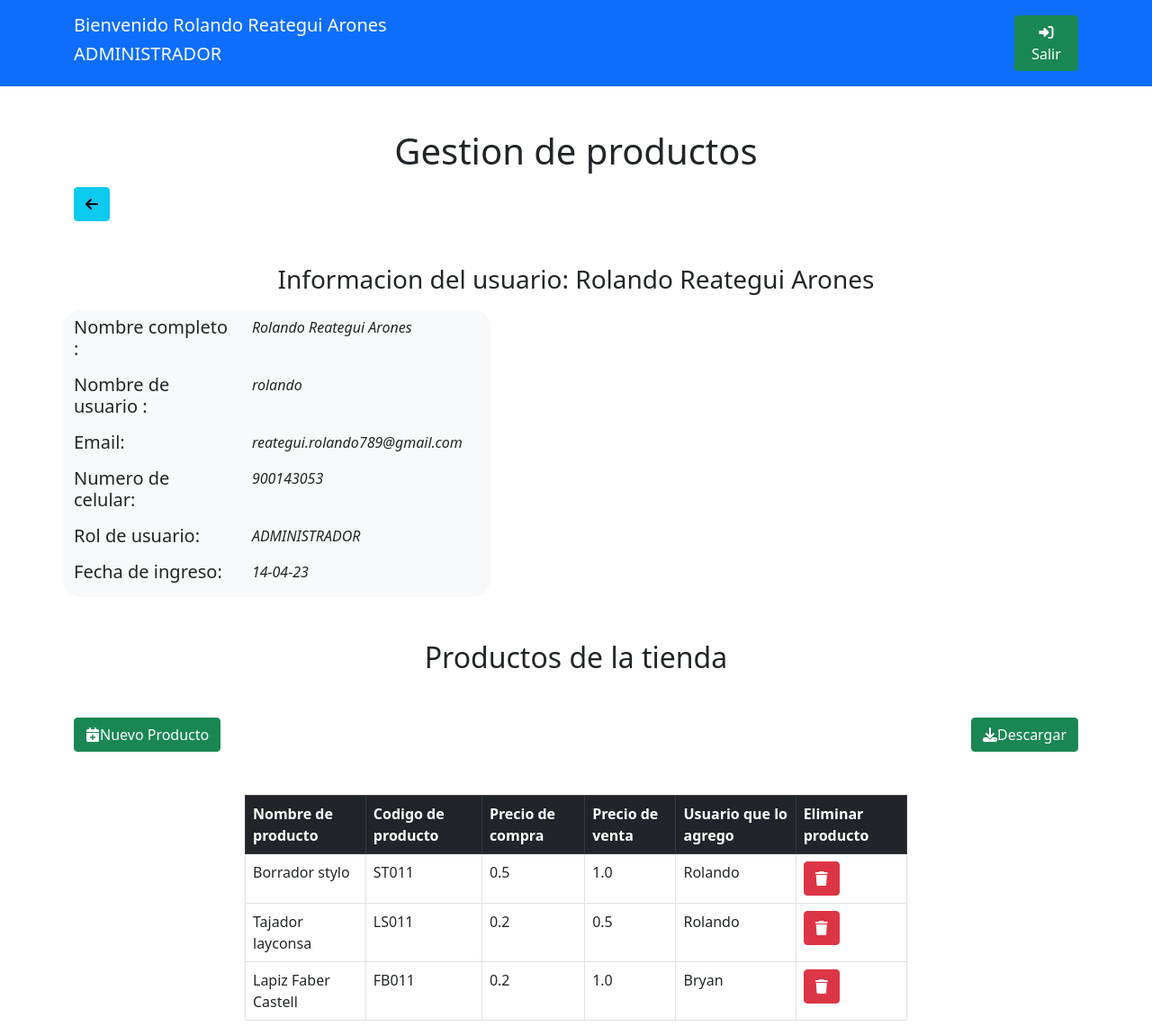
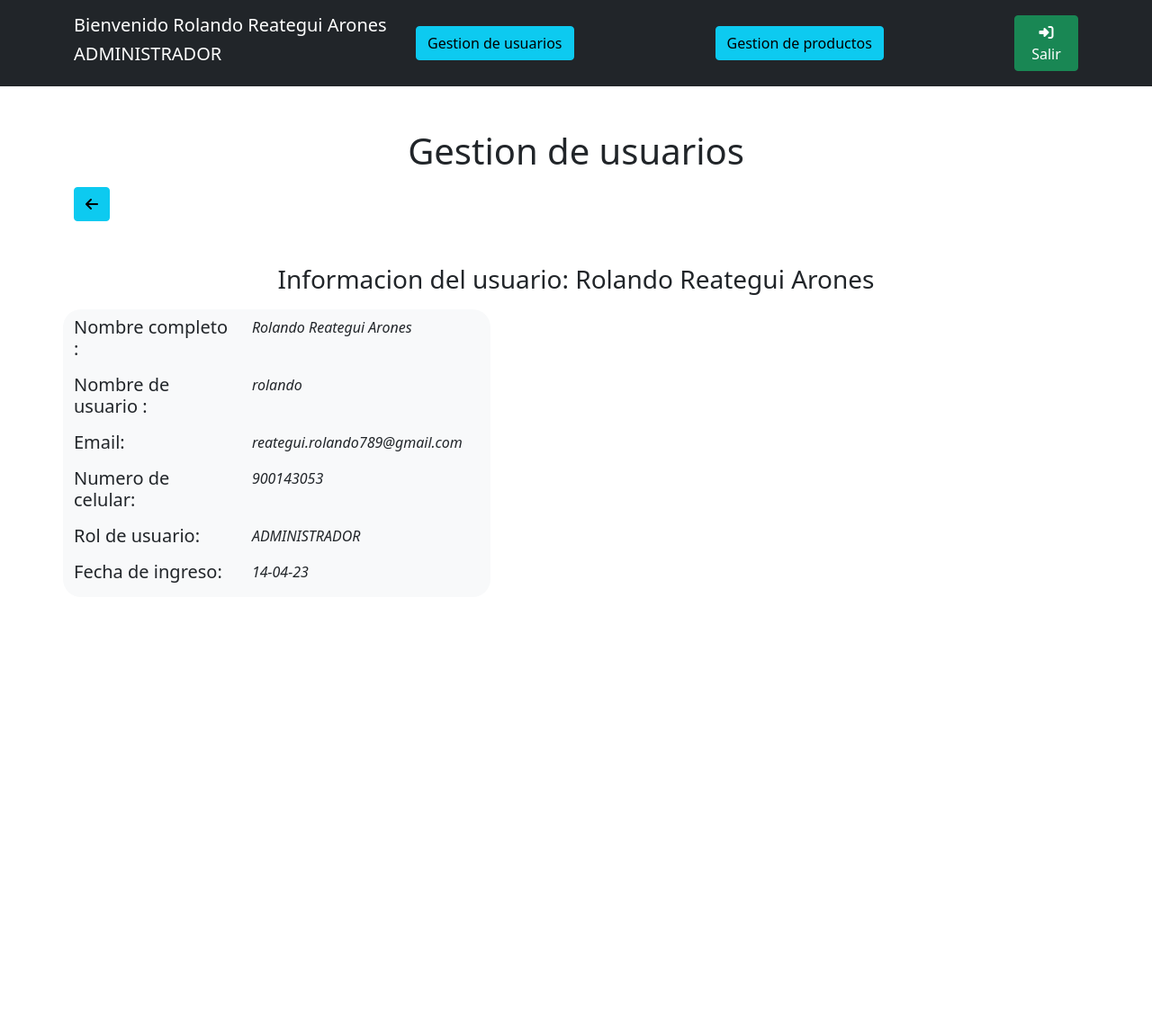
Before and after one commit to rreateguia/examen-Parcial, a Django app: page /verUsuario/1 in a window 1280 px wide. Shown: the whole page at 90% size. After the commit the page ends 648 px from the top, so only its background shows below. Run offline with Django 4.2, Linux system fonts and the light colour scheme; a user stored in the database is signed in; data comes from the database, SQL or seed files in the repository; both versions use the stored data as it was after the commit.

Commit message:
[ADD] cuarta version ya acabada

```diff
--- a/examen_parcial/gestion_tienda/templates/informacionUsuario.html
+++ b/examen_parcial/gestion_tienda/templates/informacionUsuario.html
@@ -7,10 +7,10 @@
     <script src="https://cdn.jsdelivr.net/npm/bootstrap@5.0.2/dist/js/bootstrap.bundle.min.js" integrity="sha384-MrcW6ZMFYlzcLA8Nl+NtUVF0sA7MsXsP1UyJoMp4YLEuNSfAP+JcXn/tWtIaxVXM" crossorigin="anonymous"></script>
     <link rel="stylesheet" href="https://cdnjs.cloudflare.com/ajax/libs/font-awesome/6.4.0/css/all.min.css" integrity="sha512-iecdLmaskl7CVkqkXNQ/ZH/XLlvWZOJyj7Yy7tcenmpD1ypASozpmT/E0iPtmFIB46ZmdtAc9eNBvH0H/ZpiBw==" crossorigin="anonymous" referrerpolicy="no-referrer" />
     <link href="https://cdn.jsdelivr.net/npm/bootstrap@5.0.2/dist/css/bootstrap.min.css" rel="stylesheet" integrity="sha384-EVSTQN3/azprG1Anm3QDgpJLIm9Nao0Yz1ztcQTwFspd3yD65VohhpuuCOmLASjC" crossorigin="anonymous">
-    <title>Gestion de productos</title>
+    <title>Gestion de usuarios</title>
 </head>
 <body>
-    <div class="bg-primary">
+    <div class="bg-dark">
         <div class="container">
             <div class="row justify-content-between align-items-center">
                 <div class="col-4 mt-3 mb-3 text-white">
@@ -21,6 +21,14 @@
                         <h5>{{ user.datosusuario.RolUsuario}}</h5>
                     </div>
                 </div>
+                {% if user.datosusuario.RolUsuario == 'ADMINISTRADOR' %}
+                <div class="col">
+                    <a class="btn btn-info" href="{% url 'gestion_tienda:gestionUsuarios' %}">Gestion de usuarios</a>
+                </div>
+                {% endif %}
+                <div class="col">
+                    <a class="btn btn-info" href="{% url 'gestion_tienda:gestionProductos' %}">Gestion de productos</a>
+                </div>
                 <div class="col-1">
                     <a class="btn btn-success" href="{% url 'gestion_tienda:cerrarSesion' %}">
                        <i class="fa-solid fa-right-to-bracket"></i>Salir
@@ -30,7 +38,7 @@
         </div>
     </div>
     <div class="mt-5 text-center">
-        <h1>Gestion de productos</h1>
+        <h1>Gestion de usuarios</h1>
     </div>
     {% if user.datosusuario.RolUsuario == 'ADMINISTRADOR' %}
     <div class="container mt-3 mb-3">
@@ -97,97 +105,3 @@
             </div>
         </div>
     </div>
-    <div class="mt-5 text-center mb-3">
-        <h2>Productos de la tienda</h2>
-    </div>
-    <div class="container mt-5">
-        <div class="row justify-content-between">
-            <div class="col-2 text-start">
-                <button class="btn btn-success" data-bs-toggle="modal" data-bs-target="#nuevoProducto"><i class="fa-solid fa-calendar-plus"></i>Nuevo Producto</button>
-            </div>
-            <div class="col-2 text-end">
-                <a class="btn btn-success" href="#"><i class="fa-solid fa-download"></i>Descargar</a>
-            </div>
-        </div>
-    </div>
-    <div class="mt-5 container">
-        <div class="row justify-content-center">
-            <div class="col-8">
-                <table class="table table-bordered">
-                    <thead class="table-dark">
-                        <th>Nombre de producto</th>
-                        <th>Codigo de producto</th>
-                        <th>Precio de compra</th>
-                        <th>Precio de venta</th>
-                        <th>Usuario que lo agrego</th>
-                        {% if user.datosusuario.RolUsuario == 'ADMINISTRADOR' %}
-                        <th>Eliminar producto</th>
-                        {% endif %}
-                    </thead>
-                    <tbody>
-                        {% for producto in productosUsuario %}
-                        <tr>
-                            <td>{{ producto.NombreProducto }}</td>
-                            <td>{{ producto.Codigo }}</td>
-                            <td>{{ producto.PrecioCompra}}</td>
-                            <td>{{ producto.PrecioVenta}}</td>
-                            <td>{{ producto.Usuario.datosusuario.Nombre}}</td>
-                            {% if user.datosusuario.RolUsuario == 'ADMINISTRADOR' %}
-                            <td><a href="{% url 'gestion_tienda:eliminarProducto' producto.id%}" class="btn btn-danger">
-                                <i class="fa-solid fa-trash"></i>
-                            </a></td>
-                            {% endif %}
-                        </tr>
-                        {% endfor %}
-                    </tbody>
-                </table>
-            </div>
-        </div>
-    </div>
-</body>
-</html>
-<!--Nuevo producto-->
-<!--Ventana modal-->
-<div class="modal fade" id="nuevoProducto" data-bs-backdrop="static" data-bs-keyboard="false" >
-    <div class="modal-dialog modal-dialog-centered">
-        <div class="modal-content">
-            <form method="post" action="{% url 'gestion_tienda:nuevoProducto' usuarioInfo.id %}">
-            {% csrf_token %}
-                <div class="modal-header">
-                    <h5 class="modal-title">Crear nuevo producto</h5>
-                    <button type="button" class="btn-close" data-bs-dismiss="modal" aria-label="Close"></button>
-                </div>
-                <div class="modal-body">
-                    <div class="row form-group justify-content-around mb-3">
-                        <div class="col-5">
-                            <label>Nombre de producto</label>
-                            <input class="form-control" type="text" required name="NombreProducto">
-                        </div>
-                    </div>
-                    <div class="row form-group justify-content-around mb-3">
-                        <div class="col-5">
-                            <label>Codigo de producto</label>
-                            <input class="form-control" type="text" required name="Codigo">
-                        </div>
-                    </div>
-                    <div class="row form-group justify-content-around mb-3">
-                        <div class="col-5">
-                            <lable>Precio de compra</lable>
-                            <input class="form-control" type="float" required name="PrecioCompra">
-                        </div>
-                    </div>
-                    <div class="row form-group justify-content-around mb-3">
-                        <div class="col-5">
-                            <lable>Precio de venta</lable>
-                            <input class="form-control" type="float" required name="PrecioVenta">
-                        </div>
-                    </div>
-                </div>
-                <div class="modal-footer">
-                <button type="button" class="btn btn-secondary" data-bs-dismiss="modal">Close</button>
-                <button type="submit" class="btn btn-primary">Registrar</button>
-                </div>
-            </form>
-        </div>
-    </div>
-</div>
--- a/examen_parcial/gestion_tienda/urls.py
+++ b/examen_parcial/gestion_tienda/urls.py
@@ -5,9 +5,11 @@ app_name = 'gestion_tienda'
 urlpatterns = [
     path('',views.index,name='index'),
     path('gestionUsuarios',views.gestionUsuarios,name='gestionUsuarios'),
+    path('gestionProductos',views.gestionProductos,name='gestionProductos'),
     path('cerrarSesion',views.cerrarSesion,name='cerrarSesion'),
     path('eliminarUsuario/<str:ind>',views.eliminarUsuario,name='eliminarUsuario'),
     path('eliminarProducto/<str:ind>',views.eliminarProducto,name='eliminarProducto'),
     path('verUsuario/<str:ind>',views.verUsuario,name='verUsuario'),
-    path('nuevoProducto/<str:ind>',views.nuevoProducto,name='nuevoProducto')
+    path('nuevoProducto',views.nuevoProducto,name='nuevoProducto'),
+
 ]
--- a/examen_parcial/gestion_tienda/views.py
+++ b/examen_parcial/gestion_tienda/views.py
@@ -17,7 +17,7 @@ def index(request):
             if usuarioInfo.datosusuario.RolUsuario=='ADMINISTRADOR':
                 return HttpResponseRedirect(reverse('gestion_tienda:gestionUsuarios'))
             else:
-                return HttpResponseRedirect(reverse('gestion_tienda:verUsuario',kwargs={'ind':usuarioInfo.id}))
+                return HttpResponseRedirect(reverse('gestion_tienda:gestionProductos'))
         else:
             return HttpResponseRedirect(reverse('gestion_tienda:index'))
     return render(request,'ingresoUsuario.html')
@@ -61,7 +61,13 @@ def gestionUsuarios(request):
         'usuariosTotales':User.objects.all().order_by('id')
         })
     else:
-        return HttpResponseRedirect(reverse('gestion_tienda:verUsuario',kwargs={'ind':request.user.id}))
+        return HttpResponseRedirect(reverse('gestion_tienda:gestionProductos'))
+def gestionProductos(request):
+    #usuarioInfo=request.user
+    productosUsuario=Producto.objects.all()
+    return render(request,'gestionProductos.html',{
+        'productosUsuario': productosUsuario
+    })
 def eliminarUsuario(request,ind):
     usuarioEliminar = User.objects.get(id=ind)
     datosUsuario.objects.get(user=usuarioEliminar).delete()
@@ -71,20 +77,20 @@ def eliminarProducto(request,ind):
     productoEliminar = Producto.objects.get(id=ind)
     productoEliminar.delete()
     print('Producto eliminado')
-    return HttpResponseRedirect(reverse('gestion_tienda:verUsuario',kwargs={'ind':request.user.id}))
+    return HttpResponseRedirect(reverse('gestion_tienda:gestionProductos'))
 def verUsuario(request, ind):
-    if ((request.user.datosusuario.RolUsuario!='ADMINISTRADOR') and (request.user.id!=int(ind))):
-       return HttpResponseRedirect(reverse('gestion_tienda:verUsuario',kwargs={'ind':request.user.id}))
-    else:
+    if (request.user.datosusuario.RolUsuario=='ADMINISTRADOR'):
         usuarioInfo=User.objects.get(id=ind)
-        productosUsuario=Producto.objects.all()
+        #productosUsuario=Producto.objects.all()
         return render(request,'informacionUsuario.html',{
             'usuarioInfo' : usuarioInfo,
-            'productosUsuario': productosUsuario,
+            #'productosUsuario': productosUsuario,
         })
-def nuevoProducto(request,ind):
+    else:
+        return HttpResponseRedirect(reverse('gestion_tienda:gestionProductos'))
+def nuevoProducto(request):
     if request.method=='POST':
-        usuarioRelacionado=User.objects.get(id=ind)
+        usuarioRelacionado=request.user
         nombreProducto=request.POST.get('NombreProducto')
         codigo=request.POST.get('Codigo')
         precioCompra=request.POST.get('PrecioCompra')
@@ -96,4 +102,4 @@ def nuevoProducto(request,ind):
             PrecioCompra=precioCompra,
             PrecioVenta=precioVenta,
         )
-        return HttpResponseRedirect(reverse('gestion_tienda:verUsuario',kwargs={'ind':ind}))
+        return HttpResponseRedirect(reverse('gestion_tienda:gestionProductos'))
```
Also changed, not shown: examen_parcial/gestion_tienda/templates/gestionProductos.html (added, +130 -0 lines), examen_parcial/gestion_tienda/templates/gestionUsuarios.html (+11 -7 lines), examen_parcial/db.sqlite3.
